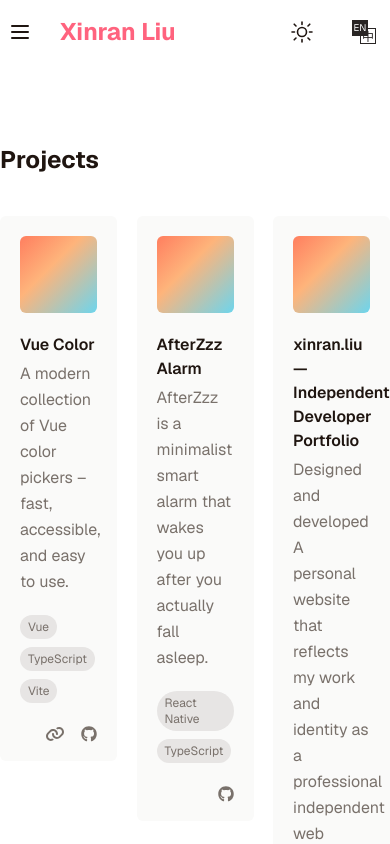
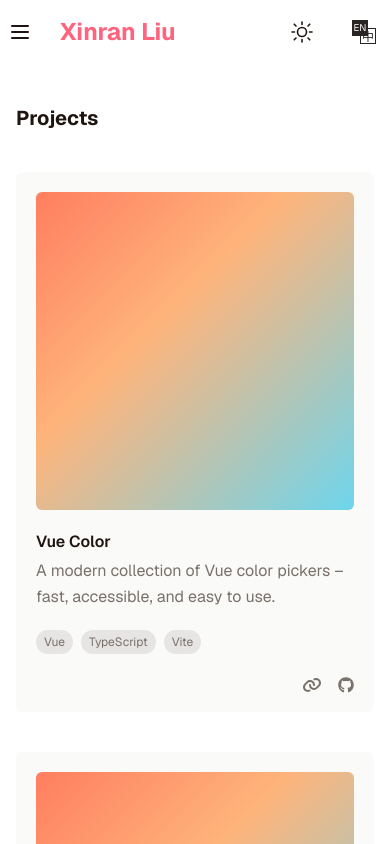
Before and after one commit to linx4200/xinran.liu, a Next.js app: page /en/projects in a window 390 px wide. Shown: the top 844 px of the page. Built offline with nearby package versions, Linux system fonts and the light colour scheme.

Commit message:
feat: complete responsive design for projects page

```diff
--- a/src/app/[lang]/projects/page.tsx
+++ b/src/app/[lang]/projects/page.tsx
@@ -5,8 +5,8 @@ export default async function Page({ params }: PageProps<'/[lang]'>) {
   const { lang } = await params;
   const dict = await getDictionary(lang);
   return (
-    <section className="mt-20" aria-labelledby="projects-heading">
-      <h1 id="projects-heading" className="text-2xl font-bold" dev-mode="tailwind">{dict.nav.projects}</h1>
+    <section className="mt-10 lg:mt-20" aria-labelledby="projects-heading">
+      <h1 id="projects-heading" className="pl-4 lg:pl-0 text-xl md:text-2xl font-bold md:text-center" dev-mode="tailwind">{dict.nav.projects}</h1>
       <ProjectGrid lang={lang} />
     </section>
   );
--- a/src/components/Footer.tsx
+++ b/src/components/Footer.tsx
@@ -7,7 +7,7 @@ const Footer = () => {
       text-center lg:text-left"
     >
       <p className="text-xs text-text-muted/50">
-        © {year} Xinran Liu. Built with Next.js, React, Tailwind CSS & <span className="text-base">♥</span>.
+        © {year} Xinran Liu. <span className="hidden min-[375px]:inline">Built with Next.js, React, Tailwind CSS & <span className="text-base">♥</span>.</span>
       </p>
     </footer>
   );
--- a/src/components/ProjectGrid.tsx
+++ b/src/components/ProjectGrid.tsx
@@ -4,12 +4,12 @@ import { getAllProjects } from '@/services/projects';
 export const ProjectGrid = ({ lang }: { lang: string }) => {
   const projects = getAllProjects(lang);
   return (
-    <ul className="flex flex-wrap gap-[5%] list-none p-0" role="list" dev-mode="tailwind" data-dev-mode-react-name="ProjectGrid">
+    <div className="grid grid-cols-1 lg:grid-cols-3 gap-10 mt-10 px-4 lg:px-0" role="list" dev-mode="tailwind" data-dev-mode-react-name="ProjectGrid">
       {projects.map(project => (
-        <li key={project.title} className="w-[30%] mt-10" role="listitem">
+        <div key={project.title} className="w-full max-w-md lg:max-w-none mx-auto" role="listitem">
           <ProjectCard {...project} />
-        </li>
+        </div>
       ))}
-    </ul>
+    </div>
   );
 };
```
